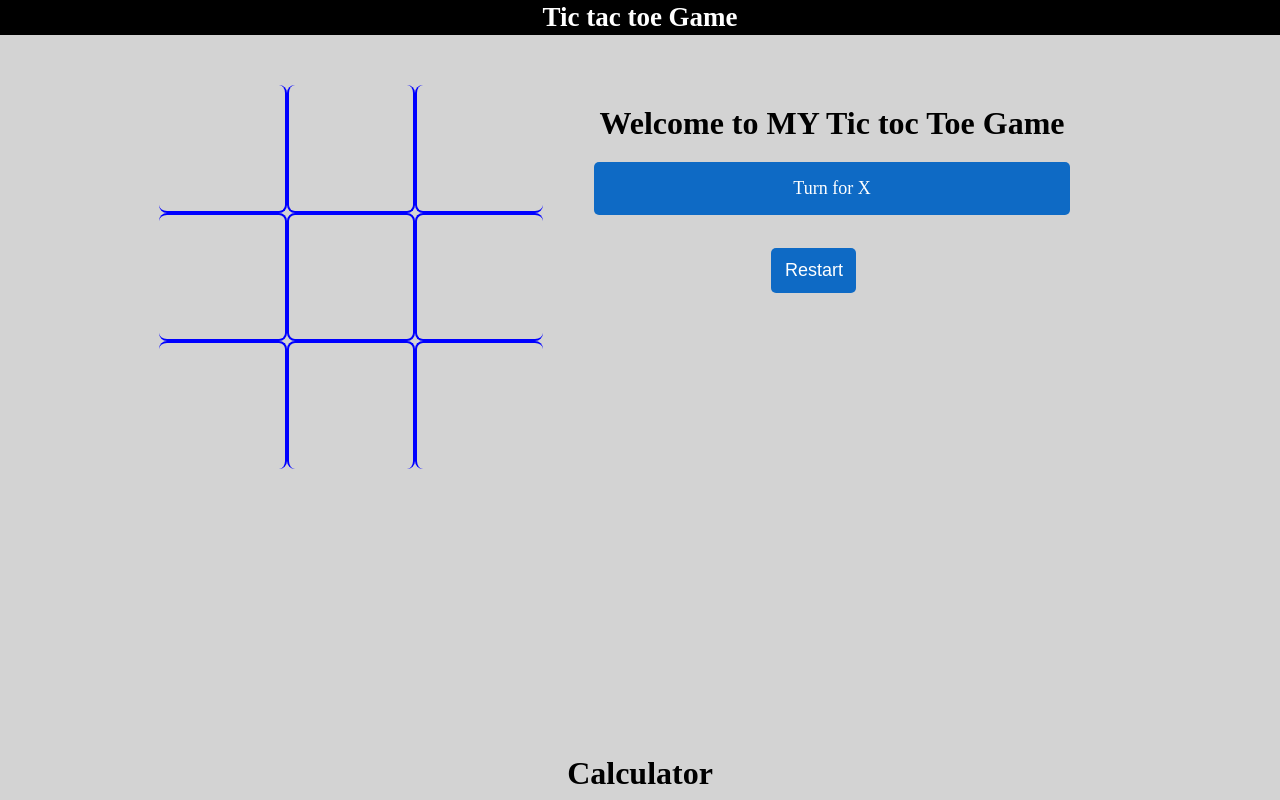
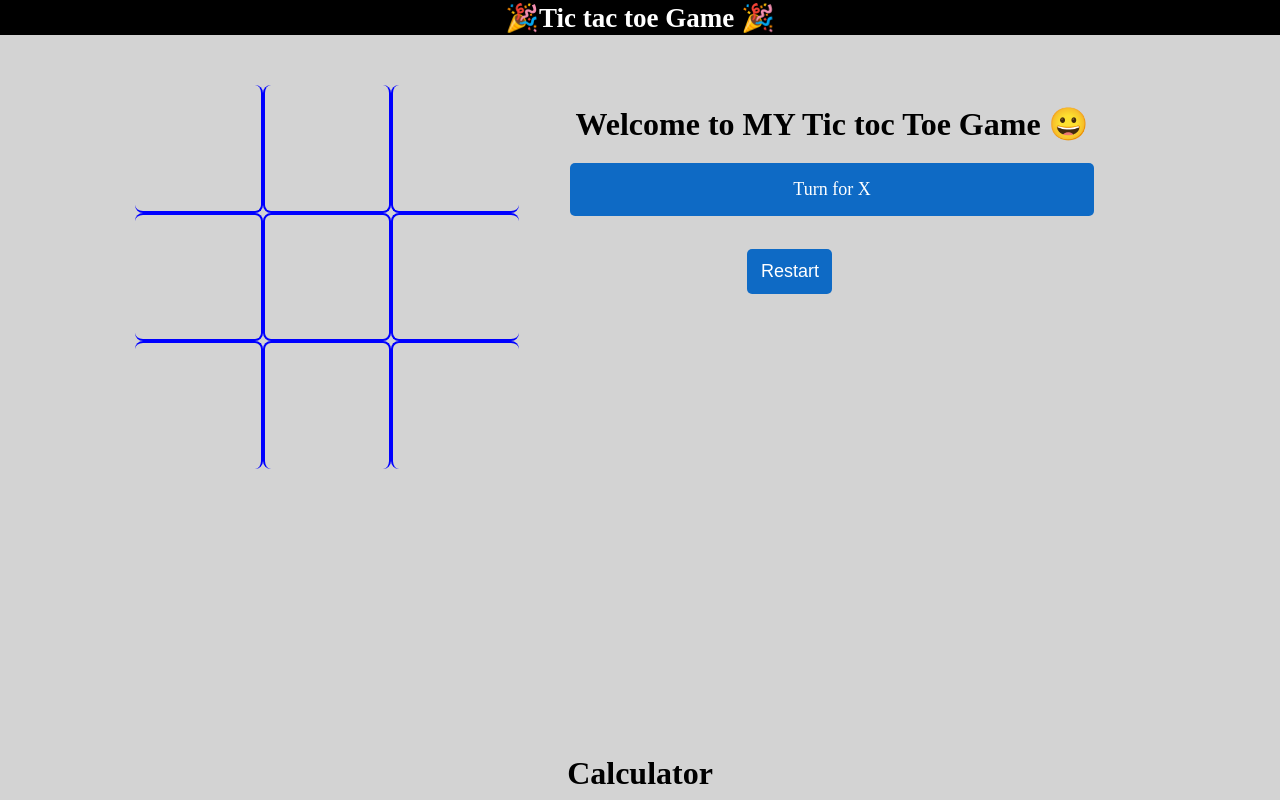
Before and after one commit to pinkypal123/Game-Project, a plain HTML site: page GameProject/index.html in a window 1280 px wide. Shown: the top 800 px of the page. Drawn offline with Linux system fonts and the light colour scheme.

Commit message:
Update index.html

```diff
--- a/GameProject/index.html
+++ b/GameProject/index.html
@@ -12,7 +12,7 @@
 <body>
     <div id="TicToc">
         <nav>
-            <h1>Tic tac toe Game</h1>
+            <h1>&#127881;Tic tac toe Game &#127881;</h1>
         </nav>
         <div id="gameContainer">
             <div class="container">
@@ -27,7 +27,7 @@
                 <div class="box bb-0 br-0"><span class="boxText"></span></div>
             </div>
             <div class="gameInfo">
-                <h1>Welcome to MY Tic toc Toe Game</h1>
+                <h1>Welcome to MY Tic toc Toe Game &#128512;</h1>
 
                 <!-- <section class="info">Player<span class="turn">X</span>'s turn</section> -->
                 <section class="info">Turn for X
```
